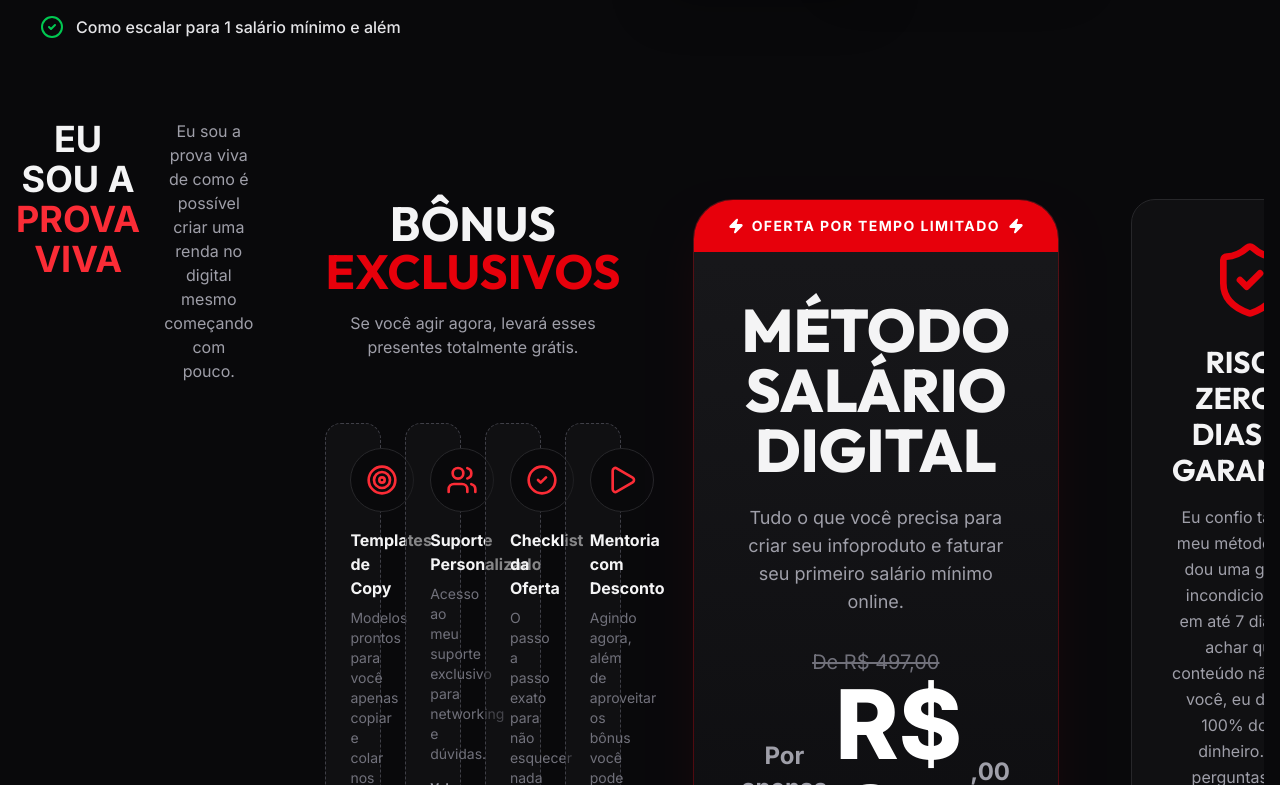
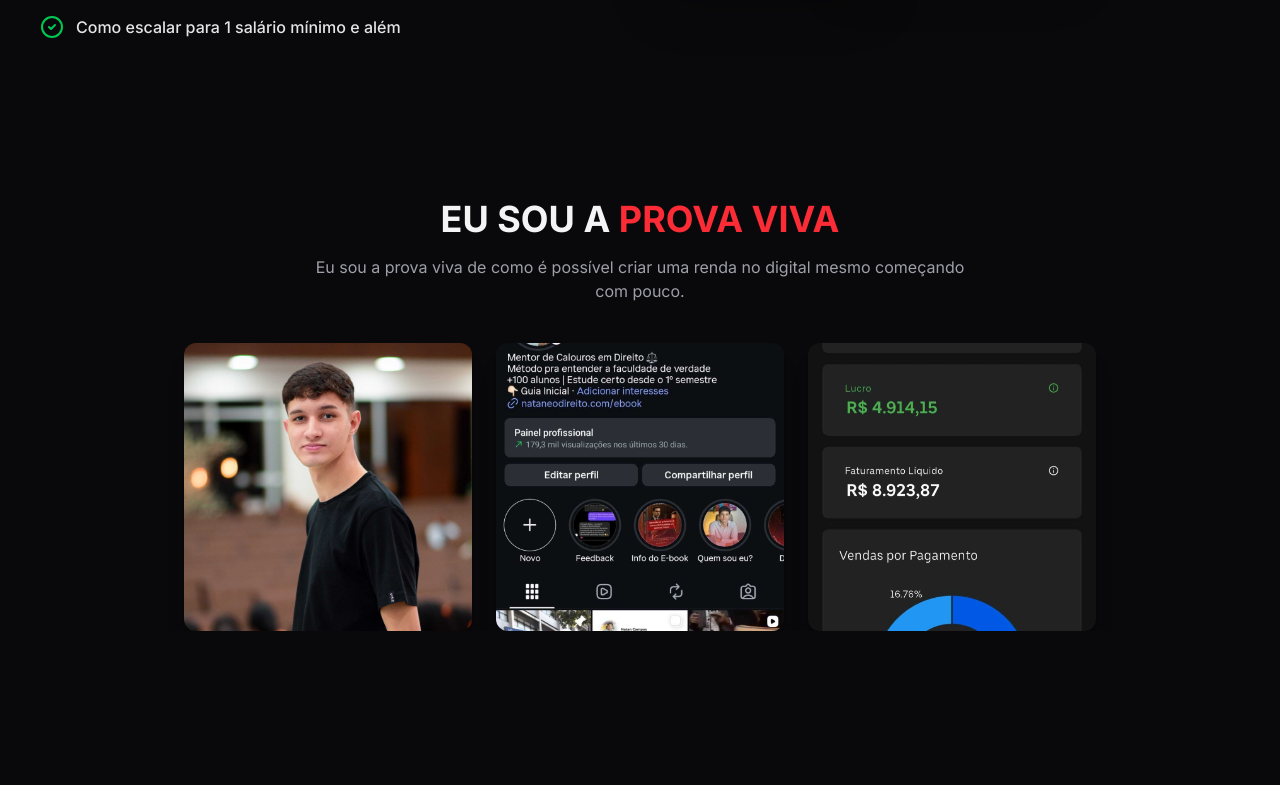
Before and after one commit to camposads-dot/teste-curso, a React (Vite) app: page / in a window 1280 px wide. Shown: the part 2195-2980 px from the top of the page. Built offline with nearby package versions, Linux system fonts and the light colour scheme.

Commit message:
Atualizar página

```diff
--- a/src/App.tsx
+++ b/src/App.tsx
@@ -31,6 +31,7 @@ import {
 
 const FAQItem = ({ question, answer }: { question: string, answer: string }) => {
   const [isOpen, setIsOpen] = useState(false);
+
   return (
     <div className="border-b border-zinc-800 py-4">
       <button
@@ -40,6 +41,7 @@ const FAQItem = ({ question, answer }: { question: string, answer: string }) =>
         <span>{question}</span>
         {isOpen ? <ChevronUp className="w-5 h-5" /> : <ChevronDown className="w-5 h-5" />}
       </button>
+
       {isOpen && (
         <motion.div
           initial={{ height: 0, opacity: 0 }}
@@ -196,20 +198,18 @@ export default function App() {
       </section>
 
       {/* Prova Social */}
-  <div className="cards flex gap-6 overflow-x-auto">
+ <section className="section-padding text-center">
 
-  <h2 className="text-3xl md:text-4xl font-bold text-center">
+<h2 className="text-3xl md:text-4xl font-bold">
   EU SOU A <span className="text-red-500">PROVA VIVA</span>
 </h2>
 
-  <p className="text-zinc-400 text-center max-w-2xl">
+<p className="text-zinc-400 max-w-2xl mx-auto mt-4">
   Eu sou a prova viva de como é possível criar uma renda no digital
   mesmo começando com pouco.
 </p>
 
-  <div className="flex justify-center gap-8 mt-10">
-
-  <div className="cards">
+<div className="cards flex gap-6 justify-center mt-10 overflow-x-auto">
 
   <img
     src={provaviva}
@@ -231,7 +231,7 @@ export default function App() {
 
 </div>
 
-</div>
+</section>
 
       {/* Bônus */}
       <section className="section-padding">
@@ -408,6 +408,5 @@ export default function App() {
       </footer>
        </div>
     </div>
-</div>
   );
 }
```
Lines whose indentation alone changed are shown as unchanged.
